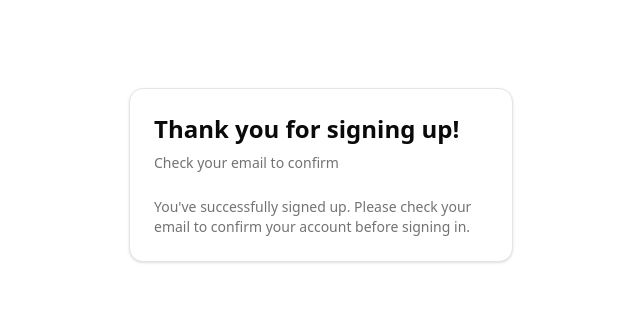
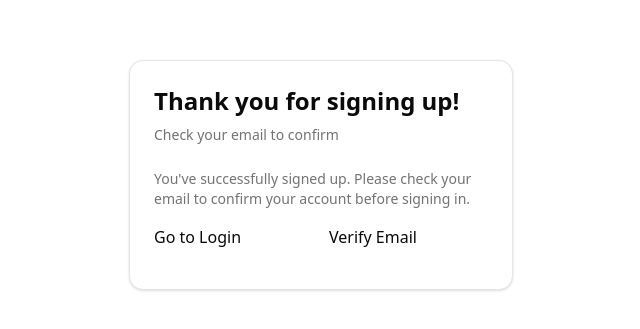
Before and after one commit to CSci-153-Web-Systems-and-Technologies/batch-2025-gardemic-web, a Next.js app: page /sign-up-success in a window 1280 px wide. Shown: the part 225-554 px from the top of the page, without its empty margins (319-959 px from the left). Built offline with nearby package versions, Linux system fonts and the light colour scheme; a web font is replaced by a local one.

Commit message:
Create sign-up-success page with routing to login and mail

```diff
--- a/app/(auth)/sign-up-success/page.tsx
+++ b/app/(auth)/sign-up-success/page.tsx
@@ -5,6 +5,8 @@ import {
   CardHeader,
   CardTitle,
 } from "@/components/ui/card";
+
+import Link from "next/link";
 
 export default function Page() {
   return (
@@ -23,6 +25,14 @@ export default function Page() {
                 You&apos;ve successfully signed up. Please check your email to
                 confirm your account before signing in.
               </p>
+              <div className="grid grid-cols-2 gap-4 my-4">
+                <div>
+                    <Link href={"/login"} className="col-start-1">Go to Login</Link>
+                </div>
+                <div>
+                    <a href="https://mail.google.com" className="col-start-2 text-right">Verify Email</a>
+                </div>
+              </div>
             </CardContent>
           </Card>
         </div>
```
